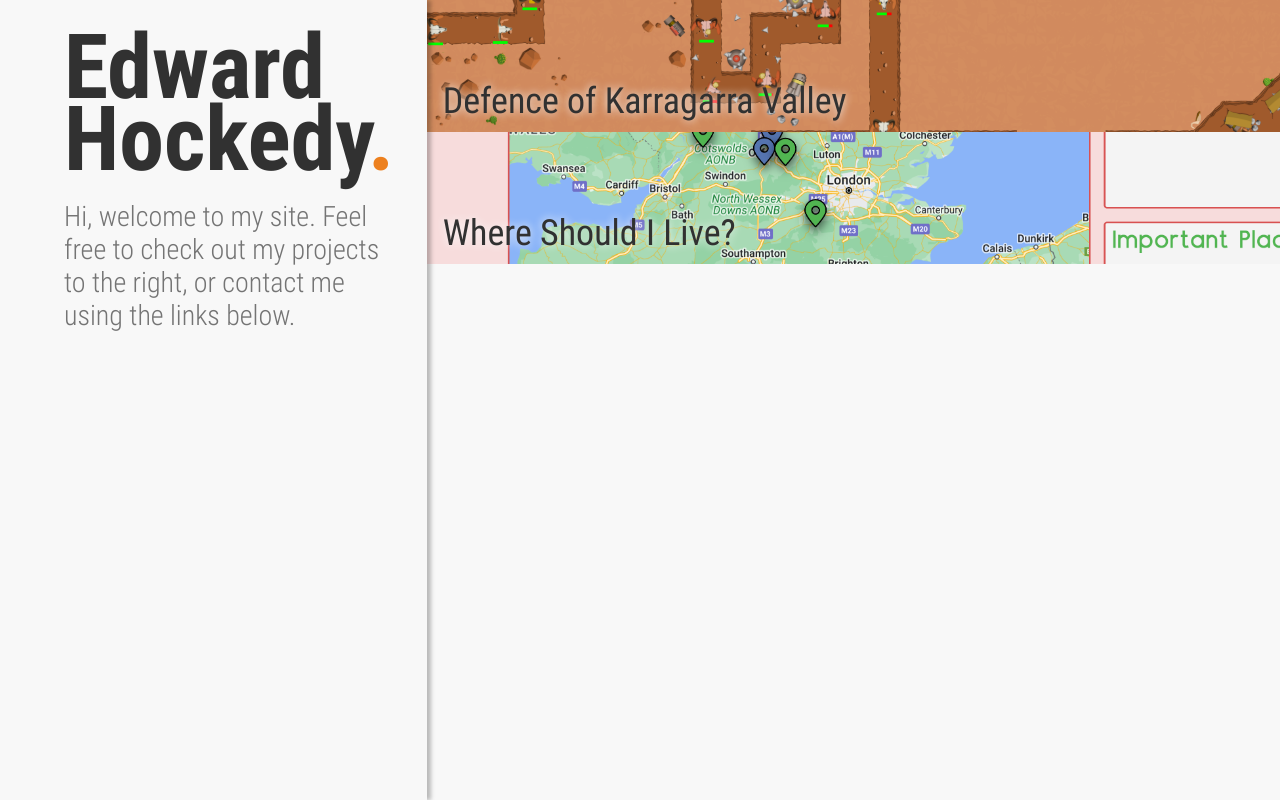
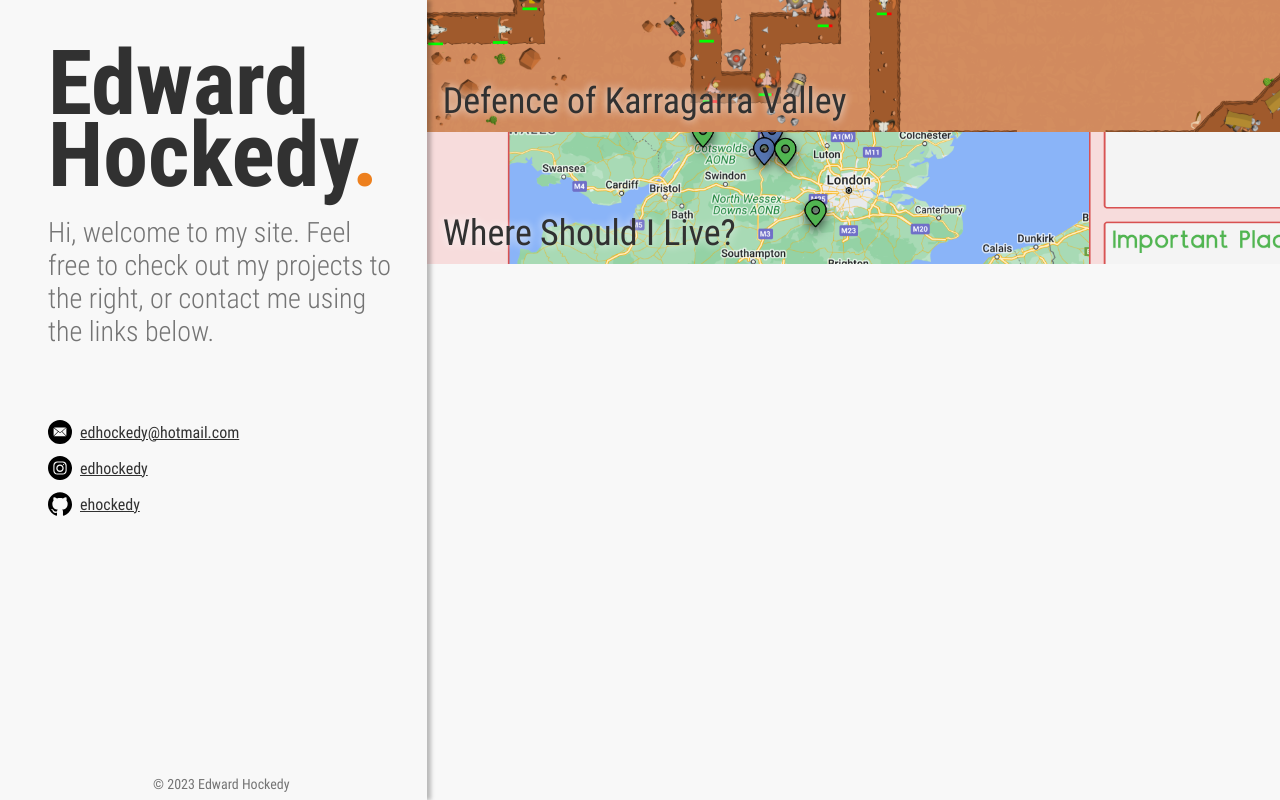
Before and after one commit to ehockedy/mysite2, a plain HTML site: page index.html in a window 1280 px wide. Drawn offline with Linux system fonts and the light colour scheme.

Commit message:
Added contact links and copyright message

```diff
--- a/index.html
+++ b/index.html
@@ -1,7 +1,8 @@
 <html>
  <head>
+    <title>Edward Hockedy's homepage</title>
+    <link rel="icon" type="image/x-icon" href="/images/favicon.png">
     <link rel="stylesheet" href="styles.css">
-    <link rel="icon" type="image/x-icon" href="/images/favicon.png">
  </head>
  <body>
    <div class="main">
@@ -12,12 +13,28 @@
         <div class="subtitle">
             Hi, welcome to my site. Feel free to check out my projects to the right, or contact me using the links below.
         </div>
+        <div class="contactLinks">
+            <div class="contactLink">
+                <img src="./images/email-round-solid-icon.svg" alt="Email icon" class="contactLinkIcon" />
+                <a href="mailto:edhockedy@hotmail.com" target=”_blank”>edhockedy@hotmail.com</a>
+            </div>
+            <div class="contactLink">
+                <img src="./images/instagram-round-icon.svg" alt="Instagram icon" class="contactLinkIcon" />
+                <a href="https://instagram.com/edhockedy" target=”_blank”>edhockedy</a>
+            </div>
+            <div class="contactLink">
+                <img src="./images/github-icon.svg" alt="Github icon" class="contactLinkIcon" />
+                <a href="https://github.com/ehockedy" target=”_blank”>ehockedy</a>
+            </div>
+        </div>
+        <div class="copyright">&copy; 2023 Edward Hockedy</div>
     </div>
 
     <div class="projects">
         <a class="project dokv" href="https://www.google.com">
             Defence of Karragarra Valley
         </a>
+        <!-- <div class="separator" aria-hidden="true" role="presentation"></div> -->
         <a class="project wsil" href="https://www.google.com">
             Where Should I Live?
         </a>
--- a/styles.css
+++ b/styles.css
@@ -26,6 +26,7 @@
 body {
     background-color: var(--primaryBackground);
     margin: 0;
+    font-family: var(--fontRegular);
 }
 
 .main {
@@ -35,13 +36,13 @@ body {
 }
 
 .intro {
-    padding: 32px;
-    padding-left: 64px;
-
+    padding: 48px 32px 32px 48px;
     color: var(--primaryText);
     box-shadow: 4px 0 4px 0px #00000040;
     z-index: 1;
     position: relative;
+    display: flex;
+    flex-direction: column;
 }
 
 
@@ -62,10 +63,32 @@ body {
     padding-top: 24px;
 }
 
+.contactLinks {
+    margin-top: 72px;
+    color: var(--primaryText);
+    display: flex;
+    flex-direction: column;
+    gap: 12px;
+}
+
+.contactLink {
+    display: flex;
+    flex-direction: row;
+    align-items: center;
+}
+
+.contactLink a {
+    color: inherit;
+}
+
+.contactLinkIcon {
+    width: 24px;
+    height: auto;
+    padding-right: 8px;
+}
 
 .projects {
     overflow-x: hidden;
-    font-family: var(--fontRegular);
 }
 
 .project {
@@ -90,9 +113,10 @@ body {
 
     transform: translateX(0px);
     transition: transform 0.2s;
+}
 
-    /* This looks pretty good, but needs to be implemented better */
-    /* border-bottom: 2px solid black; */
+.separator {
+    border-top: 2px solid var(--primaryText);
 }
 
 .project:hover {
@@ -106,3 +130,14 @@ body {
 .wsil {
     background-image: url(./images/wsil.PNG);
 }
+
+.copyright {
+    color: var(--secondaryText);
+    font: var(--fontLight);
+    position: absolute;
+    padding-top: 16px;
+    bottom: 8px;
+    display: flex;
+    align-self: center;
+    font-size: 14px;
+}
```
Also changed, not shown: images/email-round-solid-icon.svg (added), images/github-icon.svg (added), images/instagram-round-icon.svg (added).
